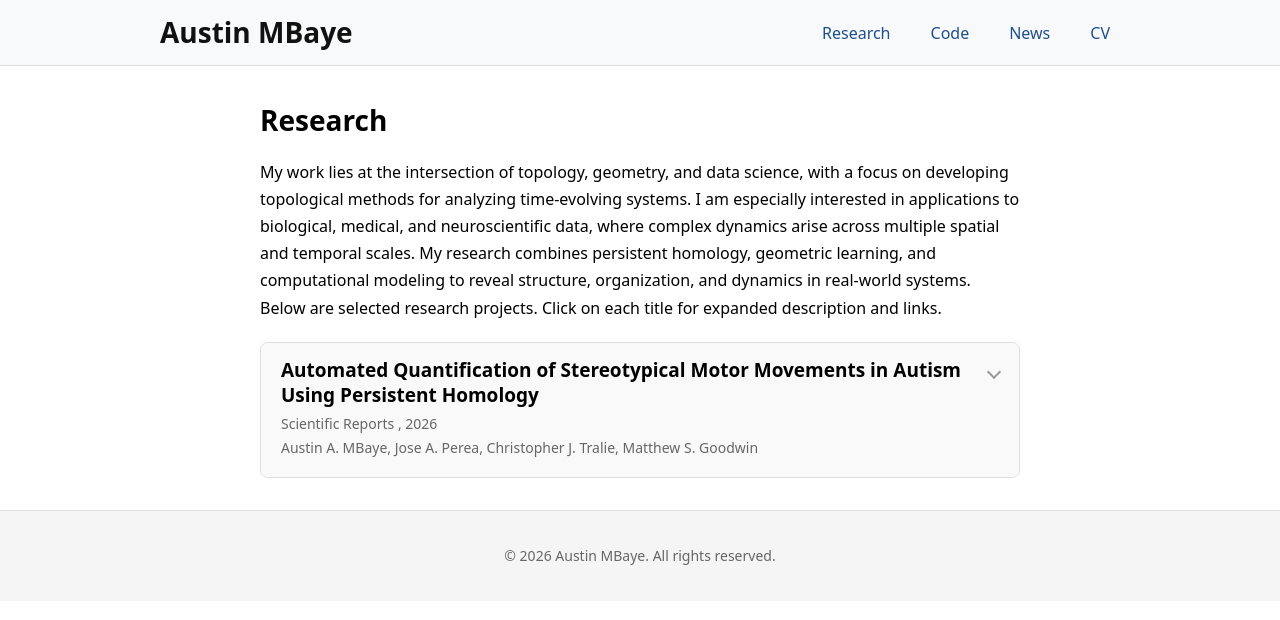
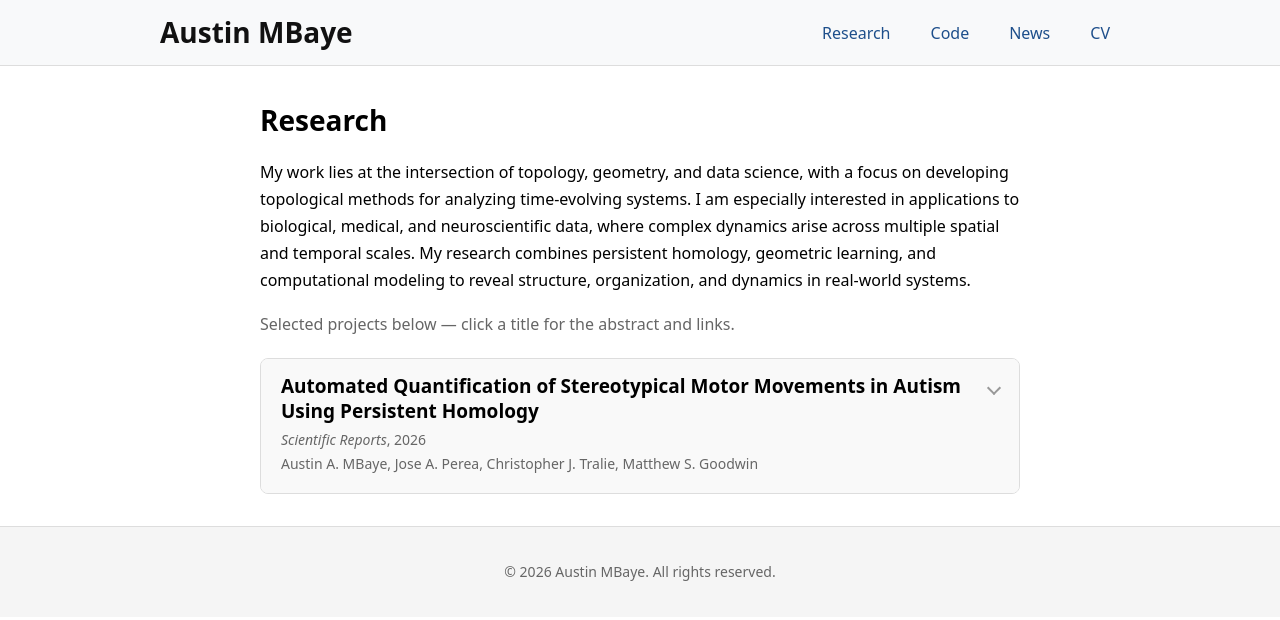
Before and after one commit to ambaye15/ambaye15.github.io, a Jekyll site: the page built from research.html, in a window 1280 px wide. Shown: the top 620 px of the page. Built offline with Jekyll 4.4.1, drawn with Linux system fonts in a browser that asks for light colours.

Commit message:
Refactor research section and add project details
Updated the research section with a new project entry and improved formatting.

```diff
--- a/research.html
+++ b/research.html
@@ -3,48 +3,42 @@
 title: "Research"
 permalink: /research/
 ---
-
 <section class="research-section">
   <h1 class="section-title">Research</h1>
 
   <div class="section-blurb">
     <p>
-      My work lies at the intersection of topology, geometry, and data science, with a focus on developing topological methods for analyzing time-evolving systems. I am especially interested in applications to biological, medical, and neuroscientific data, where complex dynamics arise across multiple spatial and temporal scales. My research combines persistent homology, geometric learning, and computational modeling to reveal structure, organization, and dynamics in real-world systems.
-      Below are selected research projects. Click on each title for expanded description and links.
+      My work lies at the intersection of topology, geometry, and data science, with a focus on
+      developing topological methods for analyzing time-evolving systems. I am especially interested
+      in applications to biological, medical, and neuroscientific data, where complex dynamics arise
+      across multiple spatial and temporal scales. My research combines persistent homology,
+      geometric learning, and computational modeling to reveal structure, organization, and dynamics
+      in real-world systems.
     </p>
+    <p class="blurb-note">Selected projects below — click a title for the abstract and links.</p>
   </div>
- <div class="research-entry-wrapper">
 
-    <div class="research-text">
   <details class="research-entry">
     <summary class="research-summary">
-          <div class="project-title"><strong>Automated Quantification of Stereotypical Motor Movements in Autism Using Persistent Homology</strong></div>
-          <div class="project-meta">Scientific Reports <em></em>, 2026</div>
-          <div class="authors">Austin A. MBaye, Jose A. Perea, Christopher J. Tralie, Matthew S. Goodwin</div>
+      <h2 class="project-title">Automated Quantification of Stereotypical Motor Movements in Autism Using Persistent Homology</h2>
+      <p class="project-meta"><em>Scientific Reports</em>, 2026</p>
+      <p class="authors">Austin A. MBaye, Jose A. Perea, Christopher J. Tralie, Matthew S. Goodwin</p>
     </summary>
 
     <div class="expandable-content">
-          <img src="{{ site.baseurl }}/assets/images/AQSM.jpg" alt="ATSM project thumbnail" class="expand-thumbnail">
+      <img src="{{ '/assets/images/AQSM.jpg' | relative_url }}"
+           alt="Persistence-based feature pipeline for quantifying stereotypical motor movements"
+           class="expand-thumbnail" loading="lazy">
 
-          <p>
-            <strong>Abstract:</strong>
-          </p>
-          <p>
-            <em>
-              Stereotypical motor movements (SMM) are a core diagnostic feature of autism that remain difficult to quantify efficiently and validly across individuals and developmental stages. The current paper presents a novel pipeline that leverages Topological Data Analysis to quantify and characterize recurrent movement patterns. Specifically, we use persistent homology to construct low-dimensional, interpretable feature vectors that capture geometric properties associated with autistic SMM by extracting periodic structure from time series derived from pose estimation landmarks in video data and accelerometer signals from wearable sensors. We demonstrate that these features, combined with simple classifiers, enable accurate automated quantification of autistic SMM. Visualization of the learned feature space reveals that extracted features generalize across individuals and are not dominated by person-specific SMM. Our results highlight the potential of using mathematically principled features to support more scalable, interpretable, and person-agnostic characterization of autistic SMM in naturalistic settings.
-               </em>
-        </p>
+      <div class="abstract">
+        <p><strong>Abstract.</strong></p>
+        <p>Stereotypical motor movements (SMM) are a core diagnostic feature of autism that remain difficult to quantify efficiently and validly across individuals and developmental stages. The current paper presents a novel pipeline that leverages Topological Data Analysis to quantify and characterize recurrent movement patterns. Specifically, we use persistent homology to construct low-dimensional, interpretable feature vectors that capture geometric properties associated with autistic SMM by extracting periodic structure from time series derived from pose estimation landmarks in video data and accelerometer signals from wearable sensors. We demonstrate that these features, combined with simple classifiers, enable accurate automated quantification of autistic SMM. Visualization of the learned feature space reveals that extracted features generalize across individuals and are not dominated by person-specific SMM. Our results highlight the potential of using mathematically principled features to support more scalable, interpretable, and person-agnostic characterization of autistic SMM in naturalistic settings.</p>
+      </div>
+
       <ul class="project-links">
-            <li><a href="https://doi.org/10.1038/s41598-026-60095-8" target="_blank">Sci Rep</a></li>
-
-            <li><a href="https://github.com/ambaye15/AQSM_SW1PerS">Code</a></li>
+        <li><a href="https://doi.org/10.1038/s41598-026-60095-8" target="_blank" rel="noopener">Sci Rep</a></li>
+        <li><a href="https://github.com/ambaye15/AQSM_SW1PerS" target="_blank" rel="noopener">Code</a></li>
       </ul>
     </div>
   </details>
-
-
-    </div>
-  </div>
-
-
 </section>
```
Lines whose indentation alone changed are shown as unchanged.
